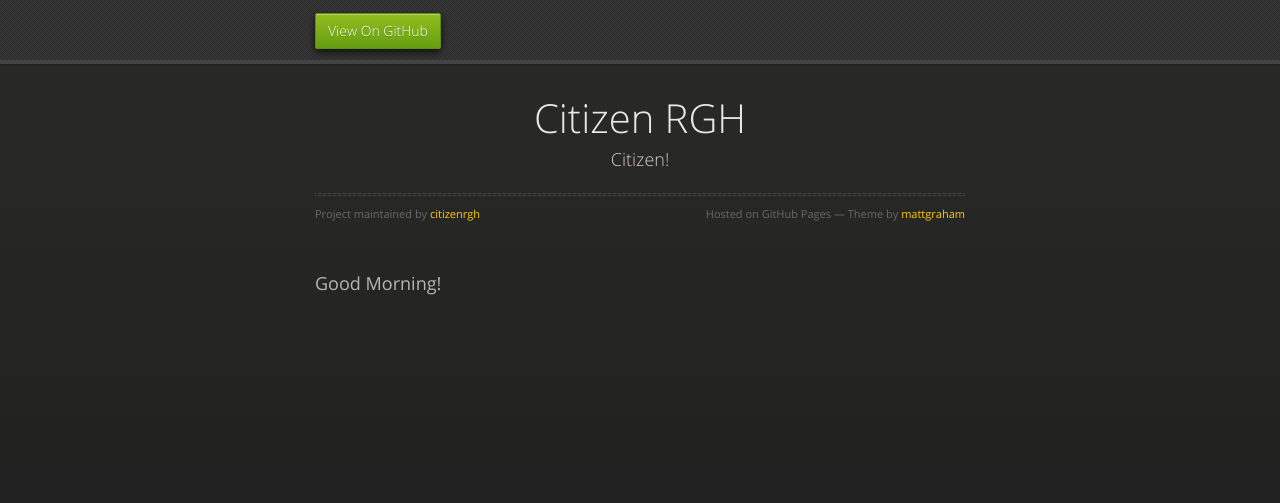
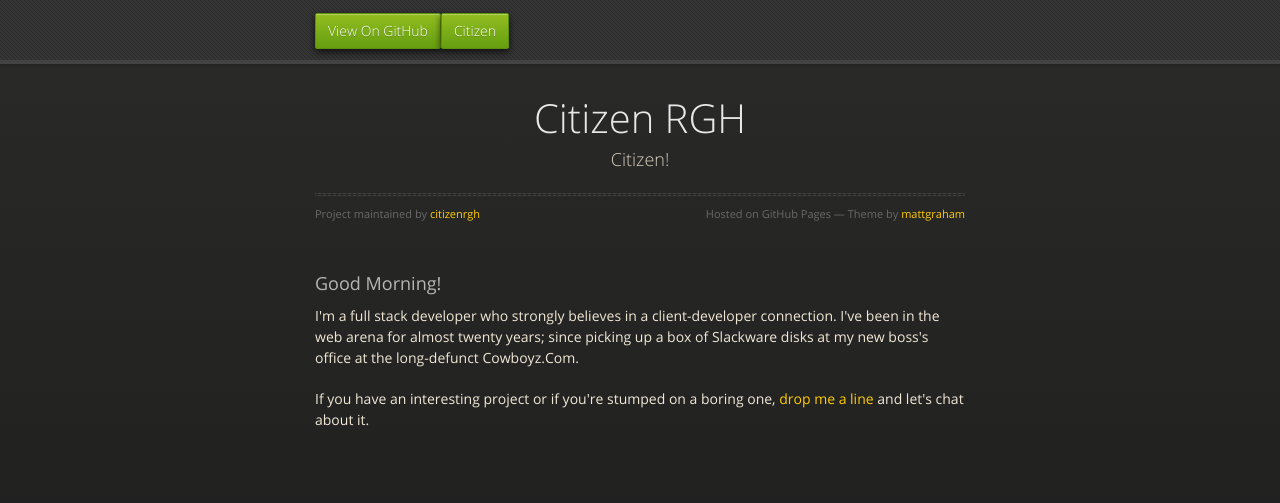
Before and after one commit to citizenrgh/citizenrgh.github.io, a plain HTML site: page index.html in a window 1280 px wide. Drawn offline with nearby package versions, Linux system fonts and the light colour scheme.

Commit message:
more flesh for the flesh gods

```diff
--- a/index.html
+++ b/index.html
@@ -21,6 +21,7 @@
       <div id="header">
         <nav>
           <li class="fork"><a href="https://github.com/citizenrgh">View On GitHub</a></li>
+	  <li class="fork"><a href="http://pluscitizen.com">Citizen</a></li>
         </nav>
       </div><!-- end header -->
 
@@ -35,8 +36,10 @@
           <span class="credits right">Hosted on GitHub Pages &mdash; Theme by <a href="https://twitter.com/michigangraham">mattgraham</a></span>
         </div>
 
-        <h3>
-<a id="good-morning" class="anchor" href="#good-morning" aria-hidden="true"><span aria-hidden="true" class="octicon octicon-link"></span></a>Good Morning!</h3>
+        <h3><a id="good-morning" class="anchor" href="#good-morning" aria-hidden="true"><span aria-hidden="true" class="octicon octicon-link"></span></a>Good Morning!</h3>
+	<p>I'm a full stack developer who strongly believes in a client-developer connection. I've been in the web arena for almost twenty years; since picking up a box
+	of Slackware disks at my new boss's office at the long-defunct Cowboyz.Com.</p>
+	<p>If you have an interesting project or if you're stumped on a boring one, <a href="mailto:russ@pluscitizen.com">drop me a line</a> and let's chat about it.</p>
       </section>
 
     </div>
```
